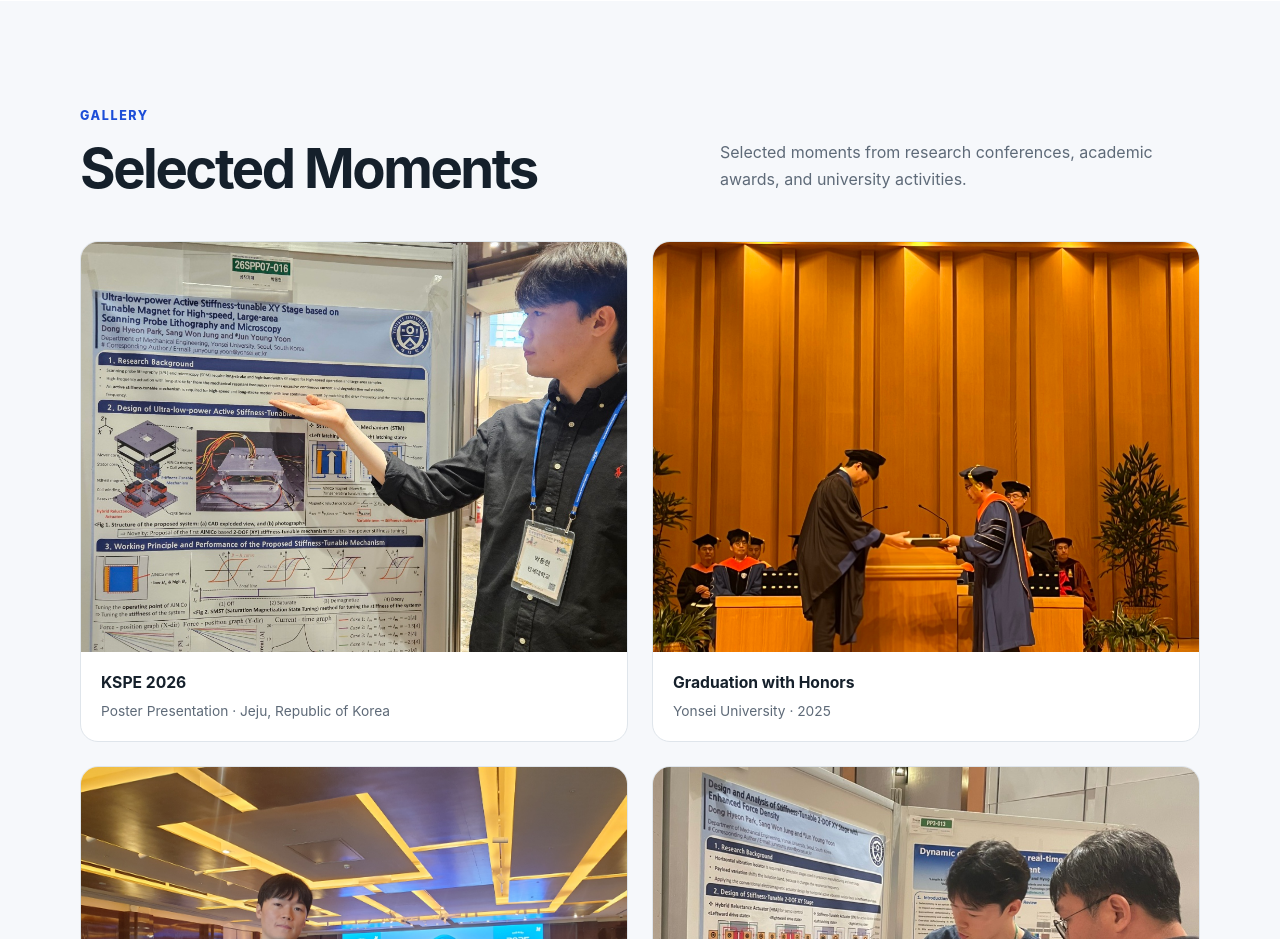
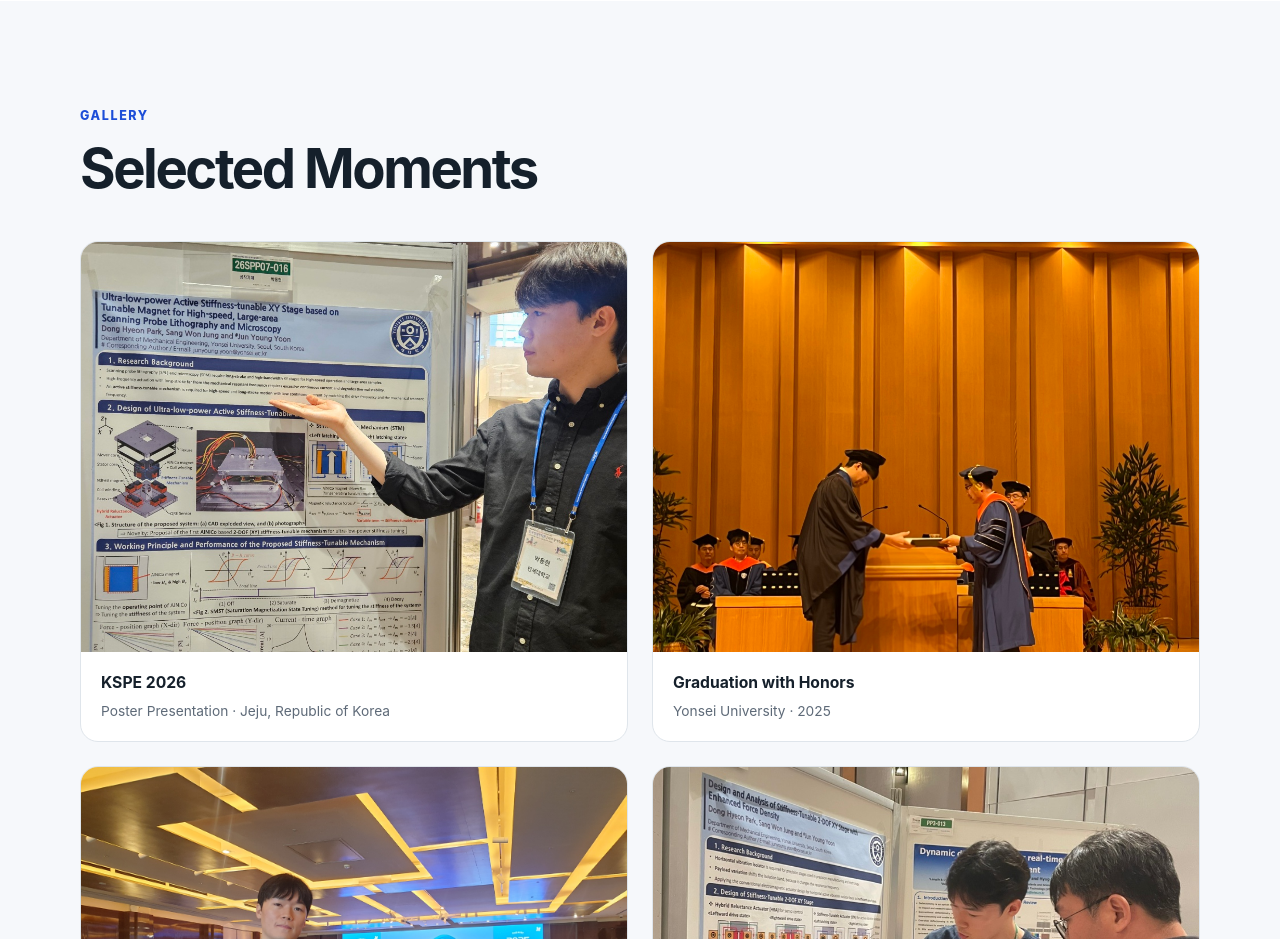
Before and after one commit to donghyeonpark1206/donghyeonpark1206.github.io, a plain HTML site: page index.html in a window 1280 px wide. Shown: the part 5900-6839 px from the top of the page. Drawn offline with Linux system fonts and the light colour scheme.

Commit message:
Update index.html

```diff
--- a/index.html
+++ b/index.html
@@ -385,10 +385,6 @@
               <h2>Selected Moments</h2>
             </div>
 
-            <p class="section-intro">
-              Selected moments from research conferences, academic awards,
-              and university activities.
-            </p>
           </div>
 
           <div class="gallery-grid">
```
